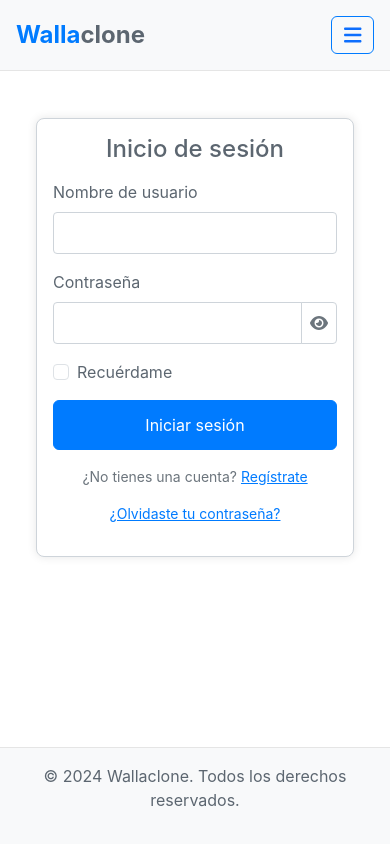
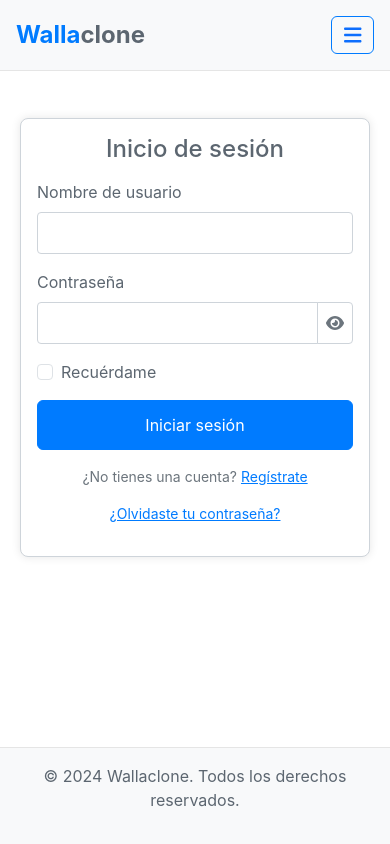
Before and after one commit to psychohub/wallaclone-front, a React (Vite) app: page /login in a window 390 px wide. Built offline with nearby package versions, Linux system fonts and the light colour scheme.

Commit message:
Arreglo el responsive de la página del chat.

```diff
--- a/src/App.css
+++ b/src/App.css
@@ -271,6 +271,12 @@ main {
   width: 100%;
 }
 
+@media (max-width: 768px) {
+  main {
+    padding: 2rem 1rem;
+  }
+}
+
 @media (max-width: 576px) {
   .auth-container {
     padding: 1rem;
--- a/src/pages/private/chat/ChatPage.css
+++ b/src/pages/private/chat/ChatPage.css
@@ -13,4 +13,8 @@
   .chat-container {
     height: auto;
   }
+
+  .product-card.detail .product-img {
+    height: 300px;
+  }
 }
--- a/src/pages/private/chat/ChatPage.tsx
+++ b/src/pages/private/chat/ChatPage.tsx
@@ -93,10 +93,10 @@ const ChatPage: React.FC = () => {
 
       <Container>
         <Row>
-          <Col>
+          <Col sm={12} md={6} className='mb-4'>
             { advert && <AdvertDetails advert={advert} /> }
           </Col>
-          <Col>
+          <Col sm={12} md={6} className='mb-4'>
             <div className="chat-container">
               <ChatMessages messages={messages} />
               <ChatInput onSendMessage={handleSendMessage} />
```
